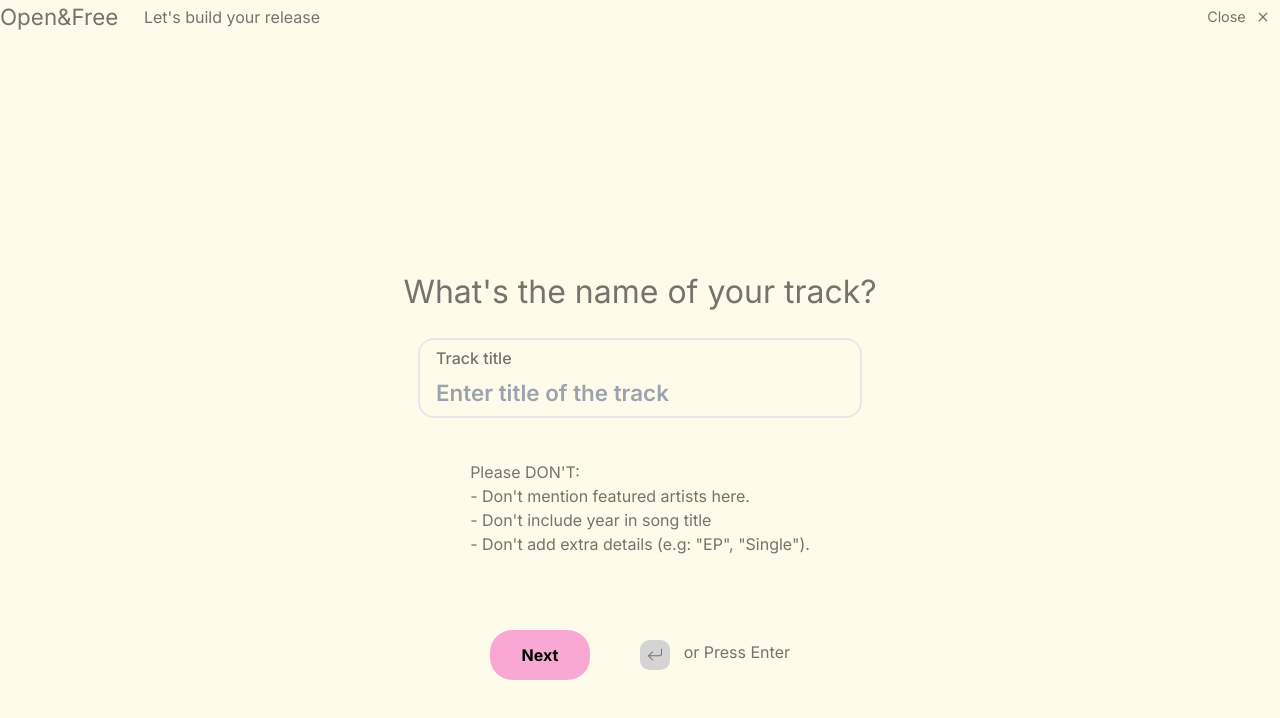
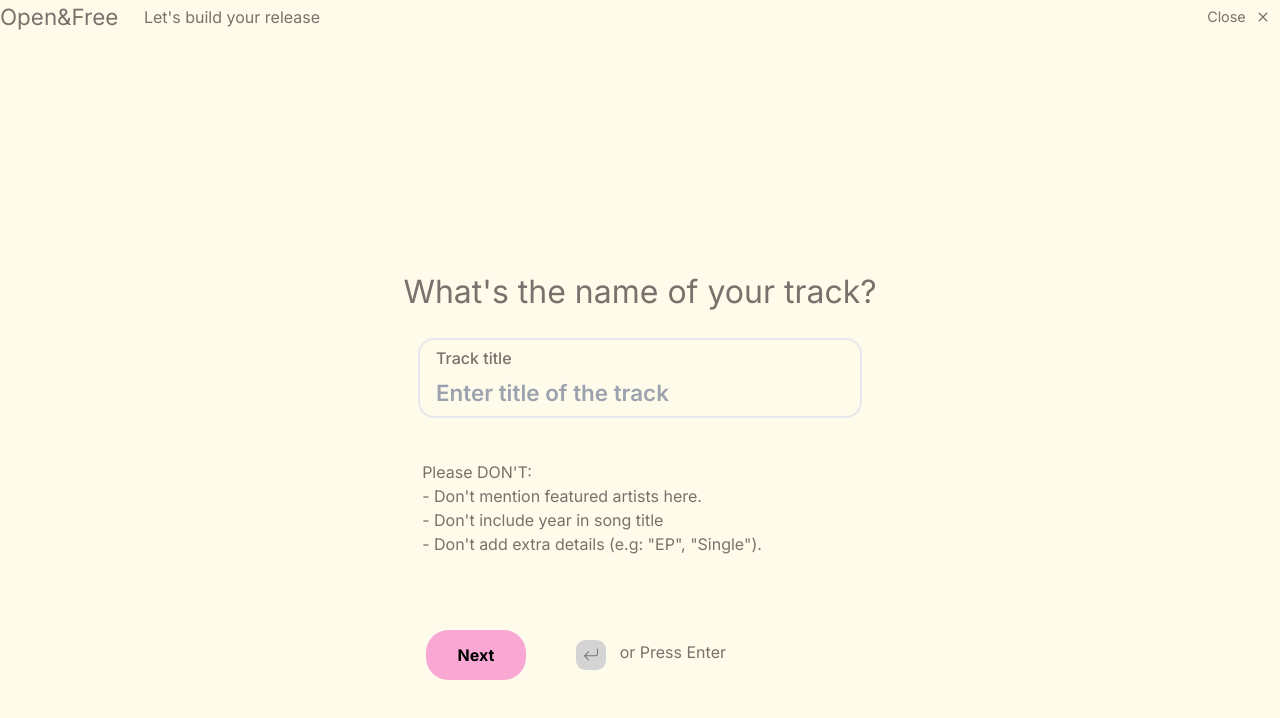
Before and after one commit to whateveriswhatever/Open-And-Free, a Next.js app: page /songs/upload_release/build_your_release in a window 1280 px wide. Shown: the top 718 px of the page. Built offline with nearby package versions, Linux system fonts and the light colour scheme.

Commit message:
Styling a little bit.

```diff
--- a/src/app/songs/upload_release/build_your_release/{components}/WhatIsTheNameOfYourTrack.tsx
+++ b/src/app/songs/upload_release/build_your_release/{components}/WhatIsTheNameOfYourTrack.tsx
@@ -77,7 +77,7 @@ const TrackTitleInputBox: React.FC = () => {
 const Rules: React.FC = () => {
   return (
     <>
-      <div id="rules" className="desktop:mt-[-12rem]">
+      <div id="rules" className="desktop:mt-[-12rem] desktop:ml-[-6rem]">
         <>
           <div>Please DON'T:</div>
         </>
@@ -100,7 +100,7 @@ const MoveNext: React.FC = () => {
       <div
         id="move-next"
         className="desktop:w-[300px] flex justify-between items-center
-        desktop:mt-[-10rem]"
+        desktop:mt-[-10rem] desktop:ml-[-8rem]"
       >
         <>
           <NextButton />
```
